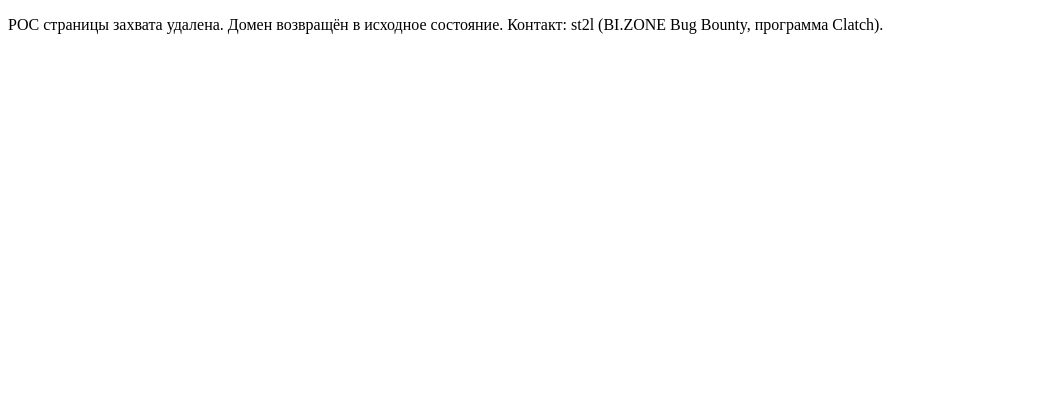
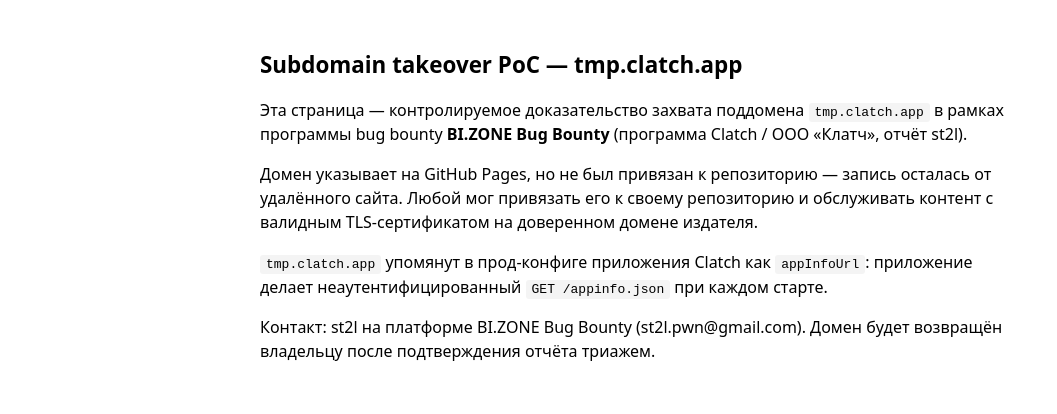
Before and after one commit to st2l/tmp-clatch-poc, a plain HTML site: page index.html in a window 1280 px wide. Shown: the whole page, without its empty margins (0-1057 px from the left). Drawn offline with Linux system fonts and the light colour scheme.

Commit message:
Re-enable takeover PoC page for triage review

```diff
--- a/index.html
+++ b/index.html
@@ -1,2 +1,11 @@
-<!DOCTYPE html><html lang="ru"><head><meta charset="utf-8"><title>POC removed</title></head>
-<body><p>POC страницы захвата удалена. Домен возвращён в исходное состояние. Контакт: st2l (BI.ZONE Bug Bounty, программа Clatch).</p></body></html>
+<!DOCTYPE html>
+<html lang="ru">
+<head><meta charset="utf-8"><title>tmp.clatch.app — subdomain takeover PoC (BI.ZONE Bug Bounty)</title>
+<style>body{font-family:system-ui,sans-serif;max-width:760px;margin:48px auto;padding:0 16px;line-height:1.5}code{background:#f4f4f4;padding:2px 6px;border-radius:3px}h1{font-size:1.4em}</style></head>
+<body>
+<h1>Subdomain takeover PoC — tmp.clatch.app</h1>
+<p>Эта страница — контролируемое доказательство захвата поддомена <code>tmp.clatch.app</code> в рамках программы bug bounty <strong>BI.ZONE Bug Bounty</strong> (программа Clatch / ООО «Клатч», отчёт st2l).</p>
+<p>Домен указывает на GitHub Pages, но не был привязан к репозиторию — запись осталась от удалённого сайта. Любой мог привязать его к своему репозиторию и обслуживать контент с валидным TLS-сертификатом на доверенном домене издателя.</p>
+<p><code>tmp.clatch.app</code> упомянут в прод-конфиге приложения Clatch как <code>appInfoUrl</code>: приложение делает неаутентифицированный <code>GET /appinfo.json</code> при каждом старте.</p>
+<p>Контакт: st2l на платформе BI.ZONE Bug Bounty (st2l.pwn@gmail.com). Домен будет возвращён владельцу после подтверждения отчёта триажем.</p>
+</body></html>
```
Also changed, not shown: 1 other file.
